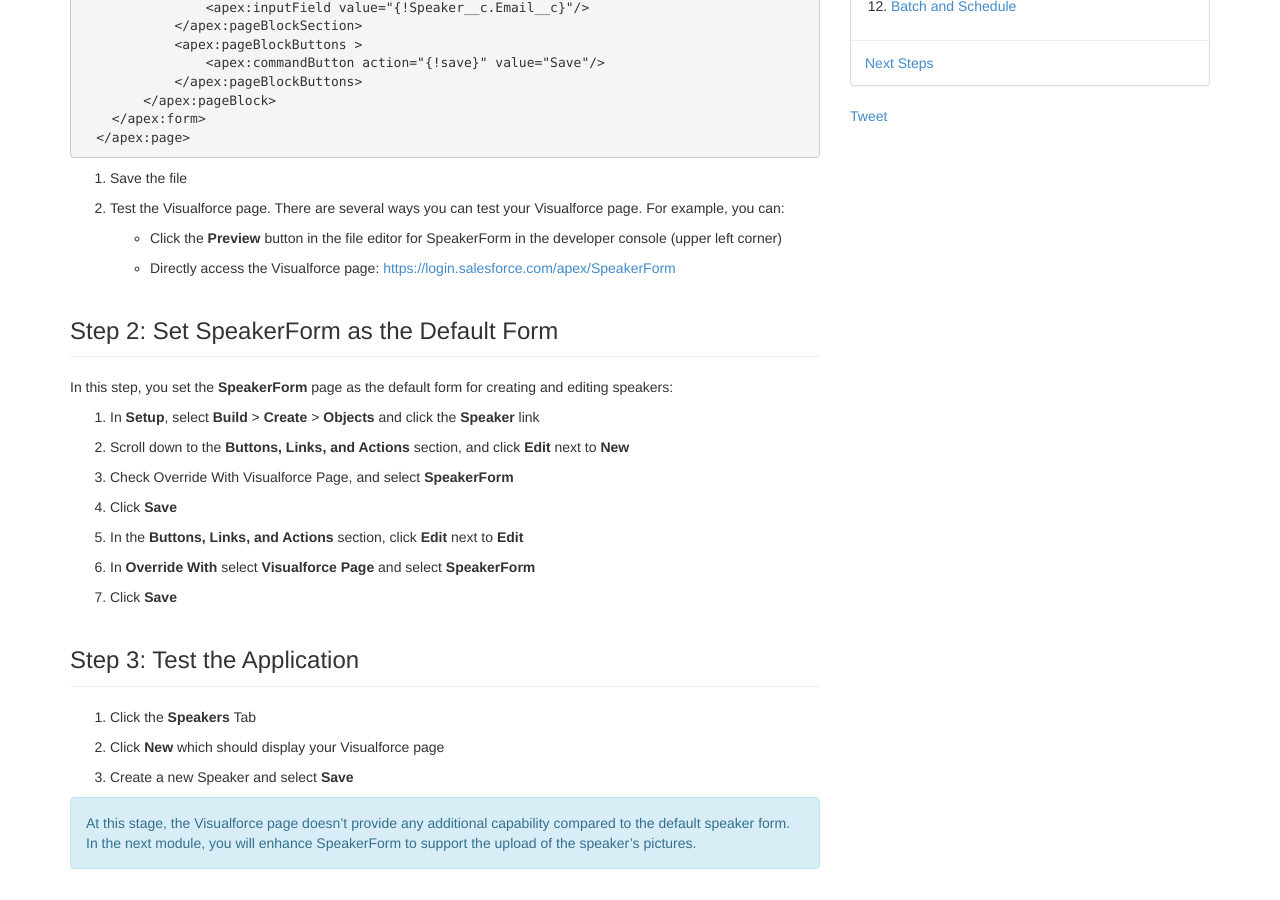
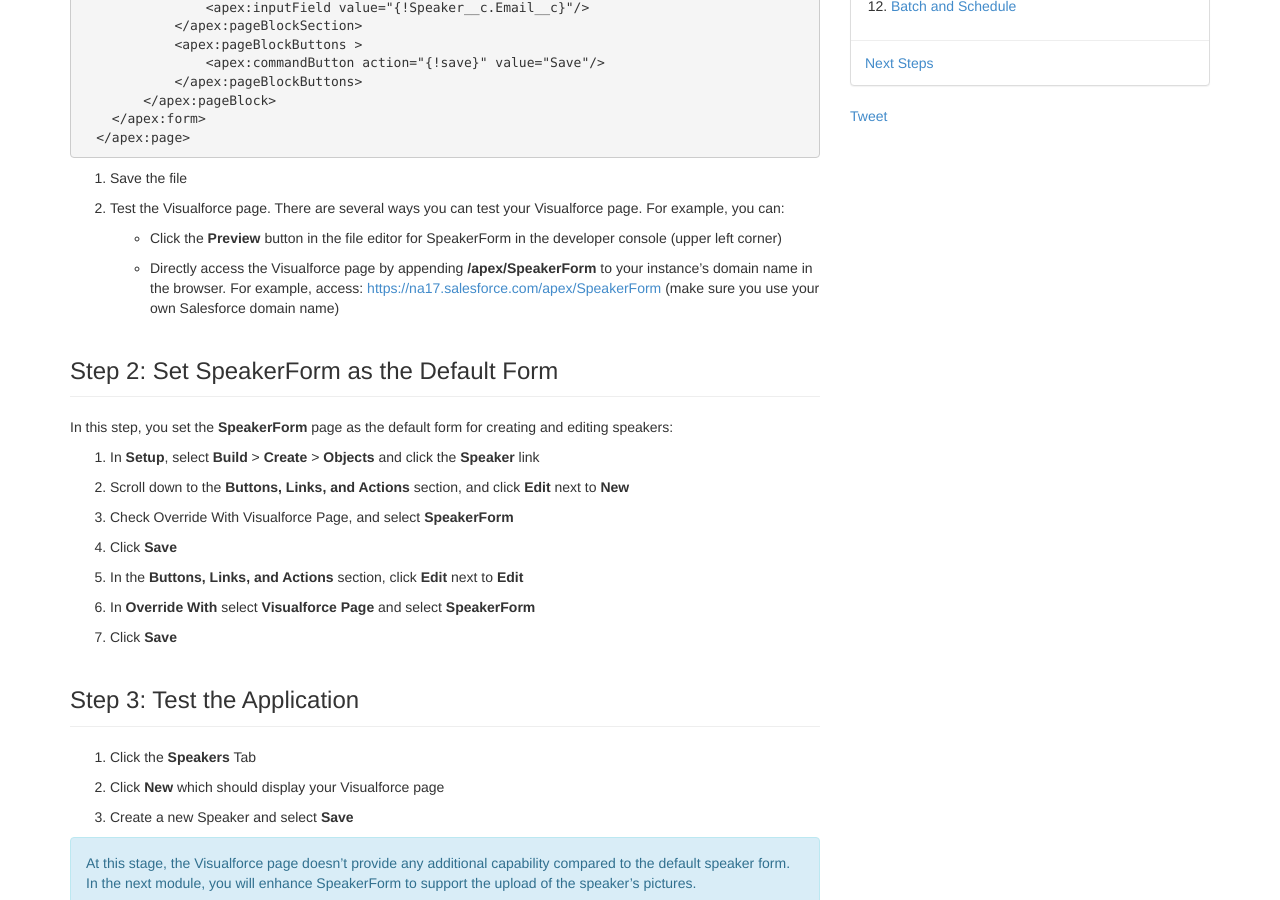
Before and after one commit to ccoenraets/salesforce-developer-workshop, a Jekyll site: the page built from Creating-a-Visualforce-Page.md, in a window 1280 px wide and 900 px high, scrolled down 466 px. Built offline with Jekyll 4.4.1, drawn with Linux system fonts in a browser that asks for light colours; Markdown is read by kramdown in place of the engine named in the settings; comment, search, counter and statistics services are not loaded.

Commit message:
revert visualforce url change

```diff
--- a/Creating-a-Visualforce-Page.md
+++ b/Creating-a-Visualforce-Page.md
@@ -31,7 +31,7 @@
 
 1. Test the Visualforce page. There are several ways you can test your Visualforce page. For example, you can:
   - Click the **Preview** button in the file editor for SpeakerForm in the developer console (upper left corner)
-  - Directly access the Visualforce page: [https://login.salesforce.com/apex/SpeakerForm](https://login.salesforce.com/apex/SpeakerForm)
+  - Directly access the Visualforce page by appending **/apex/SpeakerForm** to your instance's domain name in the browser. For example, access: [https://na17.salesforce.com/apex/SpeakerForm](https://na17.salesforce.com/apex/SpeakerForm) (make sure you use your own Salesforce domain name)
 
 
 ## Step 2: Set SpeakerForm as the Default Form
```
